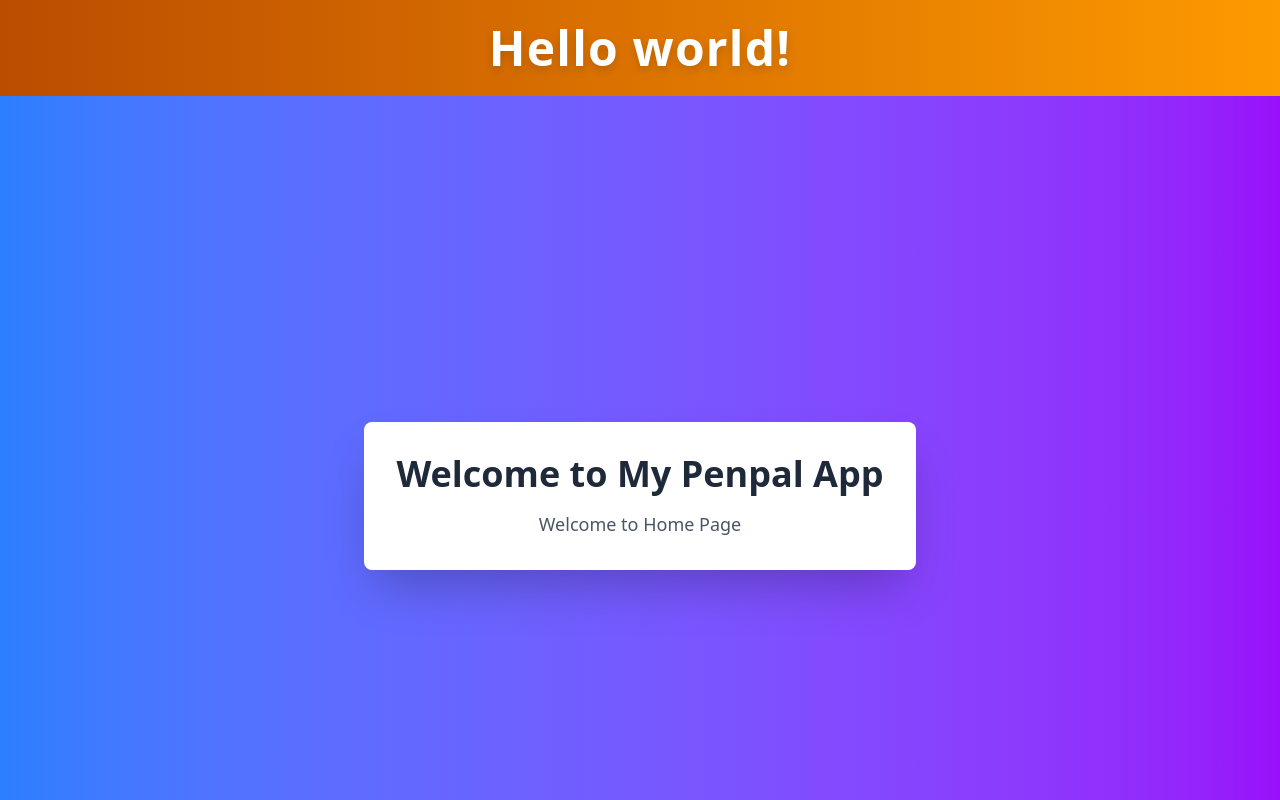
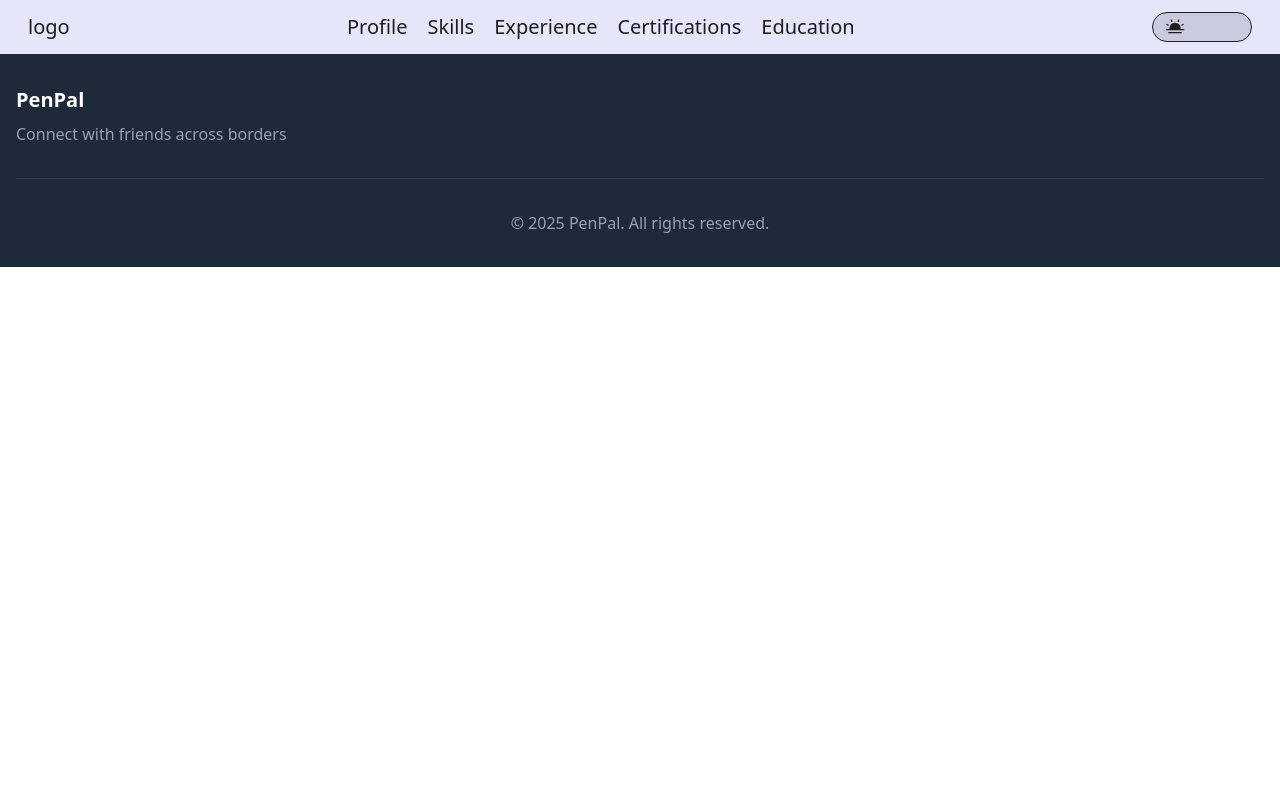
Before and after one commit to Yozon-Chitetsu/portfolio, a React (Vite) app: page / in a window 1280 px wide. Shown: the top 800 px of the page. Built offline with nearby package versions, Linux system fonts and the light colour scheme.

Commit message:
desktop navbar added

```diff
--- a/package.json
+++ b/package.json
@@ -12,6 +12,7 @@
   "dependencies": {
     "@reduxjs/toolkit": "^2.6.1",
     "@tailwindcss/vite": "^4.1.4",
+    "motion": "^12.23.25",
     "react": "^19.0.0",
     "react-dom": "^19.0.0",
     "react-icons": "^5.5.0",
--- a/src/App.css
+++ b/src/App.css
@@ -15,3 +15,4 @@
 /*------------------------------------*/
 
 @import "tailwindcss";
+@custom-variant dark (&:where(.dark, .dark *));
--- a/src/components/Header.jsx
+++ b/src/components/Header.jsx
@@ -1,12 +1,34 @@
+import { NavLink } from "react-router-dom";
+import ThemeToggle from "./ThemeToggle";
+
 const Header = () => {
   return (
-    <header className="bg-gradient-to-r from-amber-700 to-amber-500 shadow-lg">
-      <div className="container mx-auto py-6">
-        <h1 className="text-5xl text-center font-bold text-white tracking-wide drop-shadow-lg hover:scale-105 transition-transform duration-300">
-          Hello world!
-        </h1>
-      </div>
-    </header>
+    <>
+      <header className="flex justify-between items-center px-7 py-3 text-xl text-[#1d1d1d] bg-[#e6e6fa] dark:text-[#e6e6fa] dark:bg-[#1d1d1d]">
+        <div className="logo">logo</div>
+        <nav>
+          <ul className={`flex justify-center items-center gap-x-5 gap-y-3`}>
+            <li>
+              <NavLink to="/">Profile</NavLink>
+            </li>
+            <li>
+              <NavLink to="/">Skills</NavLink>
+            </li>
+            <li>
+              <NavLink to="/">Experience</NavLink>
+            </li>
+            <li>
+              <NavLink to="/">Certifications</NavLink>
+            </li>
+            <li>
+              <NavLink to="/">Education</NavLink>
+            </li>
+            <li></li>
+          </ul>
+        </nav>
+        <ThemeToggle />
+      </header>
+    </>
   );
 };
 
--- /dev/null
+++ b/src/components/ThemeToggle.jsx
@@ -0,0 +1,61 @@
+import { useEffect, useState } from "react";
+// import styles from "./css_modules/ThemeToggle.module.css";
+import { motion } from "motion/react";
+import { BsMoonStarsFill } from "react-icons/bs";
+import { PiSunHorizonFill } from "react-icons/pi";
+
+export default function ThemeToggle() {
+  // Detect system theme once
+  const [systemTheme, setSystemTheme] = useState("light");
+
+  useEffect(() => {
+    const isDark = window.matchMedia("(prefers-color-scheme: dark)").matches;
+    setSystemTheme(isDark ? "dark" : "light");
+    setMode(isDark ? "dark" : "light");
+  }, []);
+
+  // Set default to system theme
+  const [mode, setMode] = useState(systemTheme);
+
+  const themeToggle = () => {
+    setMode((prev) => {
+      switch (prev) {
+        case "light":
+          return "dark";
+        case "dark":
+          return "light";
+        default:
+          return systemTheme; // fallback safety net
+      }
+    });
+  };
+
+  // Apply theme to <html>
+  useEffect(() => {
+    document.documentElement.classList.toggle("dark", mode === "dark");
+  }, [mode]);
+
+  return (
+   <button
+  onClick={themeToggle}
+  className={`flex items-center relative p-1 px-3 w-25 rounded-full cursor-pointer border
+    ${mode === "light"
+      ? "justify-start bg-[#c9c9df] text-[#1e1e1e]"
+      : "justify-end bg-[#1e1e1e] text-[#f0e68c]"
+    }
+  `}
+>
+  <motion.span
+    layout // smooth transition when position changes
+    className="flex items-center"
+  >
+    {mode === "light" ? (
+      <PiSunHorizonFill size={20} />
+    ) : (
+      <BsMoonStarsFill size={20} />
+    )}
+  </motion.span>
+</button>
+
+  );
+}
--- a/src/components/homePageComps/Home.jsx
+++ /dev/null
@@ -1,18 +0,0 @@
-const Home = () => {
-  return (
-    <>
-      <div className="min-h-screen flex items-center justify-center bg-gradient-to-r from-blue-500 to-purple-600">
-        <div className="text-center p-8 bg-white rounded-lg shadow-2xl">
-          <h1 className="text-4xl font-bold text-gray-800 mb-4">
-            Welcome to My Penpal App
-          </h1>
-          <p className="text-gray-600 text-lg">
-            Welcome to Home Page
-          </p>
-        </div>
-      </div>
-    </>
-  );
-};
-
-export default Home;
--- a/src/main.jsx
+++ b/src/main.jsx
@@ -5,18 +5,12 @@ import { createBrowserRouter, RouterProvider } from "react-router-dom";
 
 import App from "./App.jsx";
 import store from "./store/store.js";
-import Home from "./components/homePageComps/Home.jsx";
 
 const router = createBrowserRouter([
   {
     path: "/",
     element: <App />,
-    children: [
-      {
-        index: true,
-        element: <Home />
-      }
-    ]
+
   },
 ]);
 
--- a/src/store/authSlice.js
+++ /dev/null
@@ -1,15 +0,0 @@
-import { createSlice } from "@reduxjs/toolkit";
-
-const authSlice = createSlice({
-  name: "counter",
-  initialState: { counterVal: 0 },
-  reducers: {
-    login: ()=>{},
-    signup: ()=>{},
-    logout: ()=>{},
-  },
-});
-
-export const counterAction = authSlice.actions;
-
-export default authSlice;
--- a/src/store/store.js
+++ b/src/store/store.js
@@ -1,11 +1,10 @@
 import { configureStore } from "@reduxjs/toolkit";
-import authSlice from "./authSlice";
+import themeReducer from "./themeSlice";
 
-const counterStore = configureStore({
+const store = configureStore({
   reducer: {
-    authSlice: authSlice.reducer
+    theme: themeReducer,
   },
 });
 
-
-export default counterStore;
+export default store;
--- /dev/null
+++ b/src/store/themeSlice.js
@@ -0,0 +1,21 @@
+import { createSlice } from "@reduxjs/toolkit";
+
+const initialState = {
+  mode: "light", // or check localStorage here
+};
+
+const themeSlice = createSlice({
+  name: "theme",
+  initialState,
+  reducers: {
+    toggleTheme: (state) => {
+      state.mode = state.mode === "light" ? "dark" : "light";
+    },
+    setTheme: (state, action) => {
+      state.mode = action.payload;
+    }
+  },
+});
+
+export const toggleThemeActions = themeSlice.actions;
+export default themeSlice.reducer;
```
Also changed, not shown: src/components/css_modules/ThemeToggle.module.css (added).
